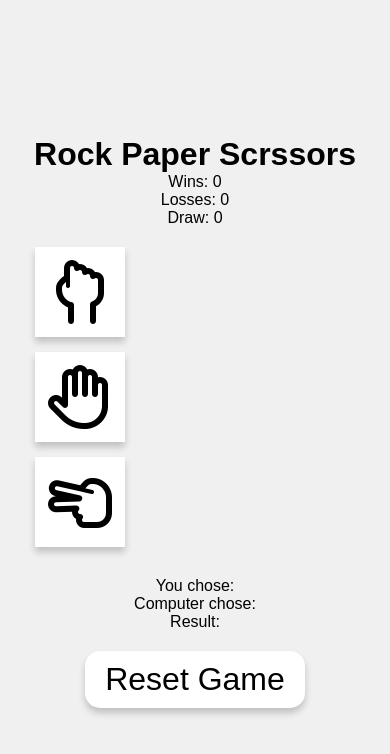
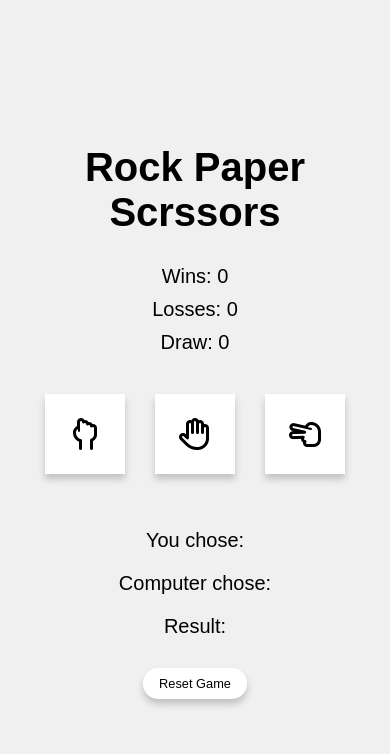
Before and after one commit to grgmausham/PP2, a plain HTML site: page index.html in a window 390 px wide. Drawn offline with Linux system fonts and the light colour scheme.

Commit message:
styling the reset button hover effect and adding apporipriate media quiries

```diff
--- a/assets/css/styles.css
+++ b/assets/css/styles.css
@@ -23,15 +23,28 @@ body {
     padding: 20px;
     box-sizing: border-box;
 }
+h1 {
+    font-size: 2.5em;
+    margin-bottom: 25px;
+}
 
 .score-board {
     margin-bottom: 20px;
+    font-size: 20px;
 }
 
+.score-board p {
+    padding: 5px;
+}
+.player {
+    display: flex;
+    justify-content: center;
+
+}
 .choice {
     font-size: 4em;
-    width: 90px;
-    height: 90px;
+    width: 100px;
+    height: 100px;
     display: flex;
     justify-content: center;
     align-items: center;
@@ -53,10 +66,16 @@ body {
     transform: scale(1.1);
     box-shadow: 0 7px 9px rgba(0, 0, 0, 0.15);
     transform: scale(1.2);
+    border-radius: 15px;
 }
 
 .results {
     margin-top: 30px;
+}
+
+.results p {
+    font-size: 20px;
+    padding: 10px;
 }
 
 .reset-btn {
@@ -75,3 +94,18 @@ body {
     transform: scale(1.2);
     box-shadow: 0 7px 9px rgba(0, 0, 0, 0.15);
 }
+
+/* Media quiries for smaller devices */
+
+@media (max-width: 600px) {
+    .choice {
+        font-size: 2em;
+        width: 80px;
+        height: 80px;
+    }
+
+    .reset-btn {
+        font-size: 0.8em;
+        padding: 8px 16px;
+    }
+}
--- a/index.html
+++ b/index.html
@@ -17,9 +17,9 @@
         </div>
         <!--Player choices-->
         <div class="player">
-            <button class="choice" data-choice="rock"><i class="fa-regular fa-hand-back-fist"></i></button>
-            <button class="choice" data-choice="paper"><i class="fa-regular fa-hand"></i></button>
-            <button class="choice" data-choice="scissor"><i class="fa-regular fa-hand-scissors"></i></button>
+            <button aria-label="Rock" class="choice" data-choice="rock"><i class="fa-regular fa-hand-back-fist"></i></button>
+            <button aria-label="Paper" class="choice" data-choice="paper"><i class="fa-regular fa-hand"></i></button>
+            <button aria-label="Scissor" class="choice" data-choice="scissor"><i class="fa-regular fa-hand-scissors"></i></button>
         </div>
         <!--Results-->
         <div class="results">
```
